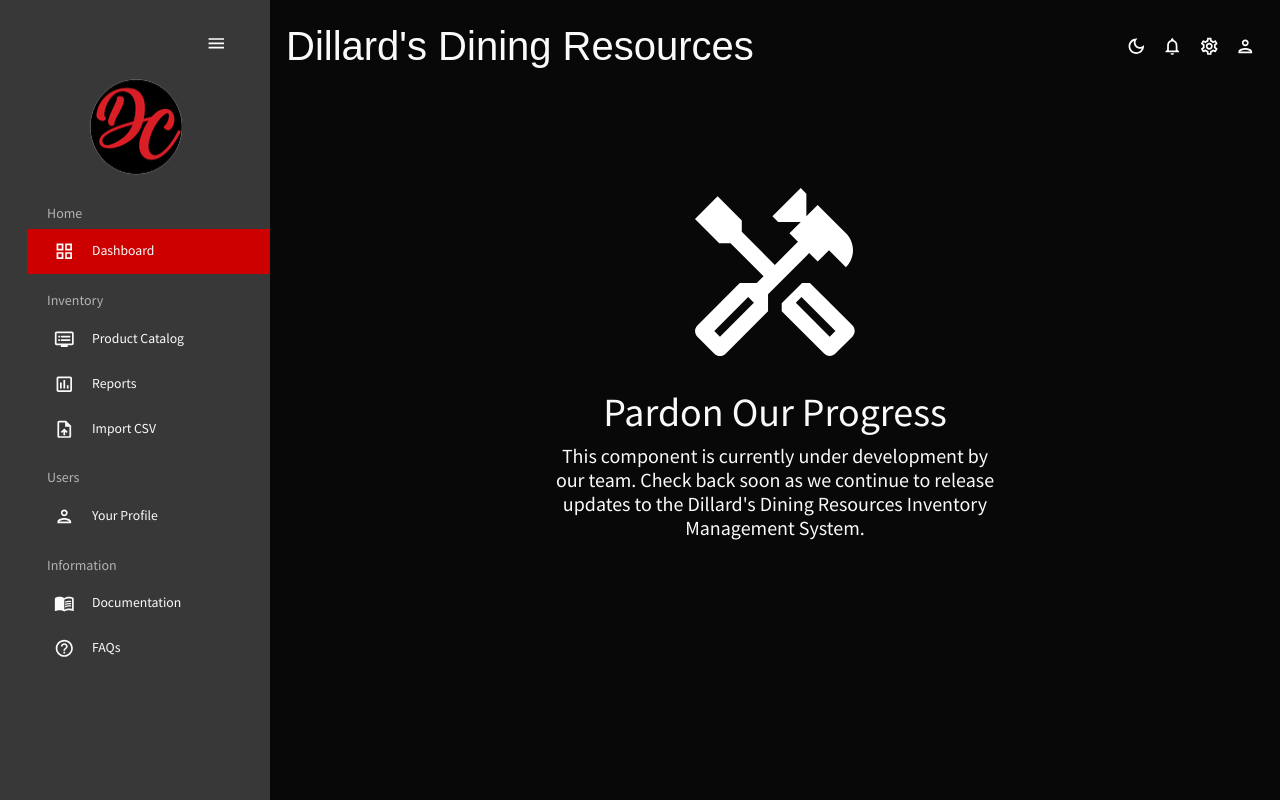
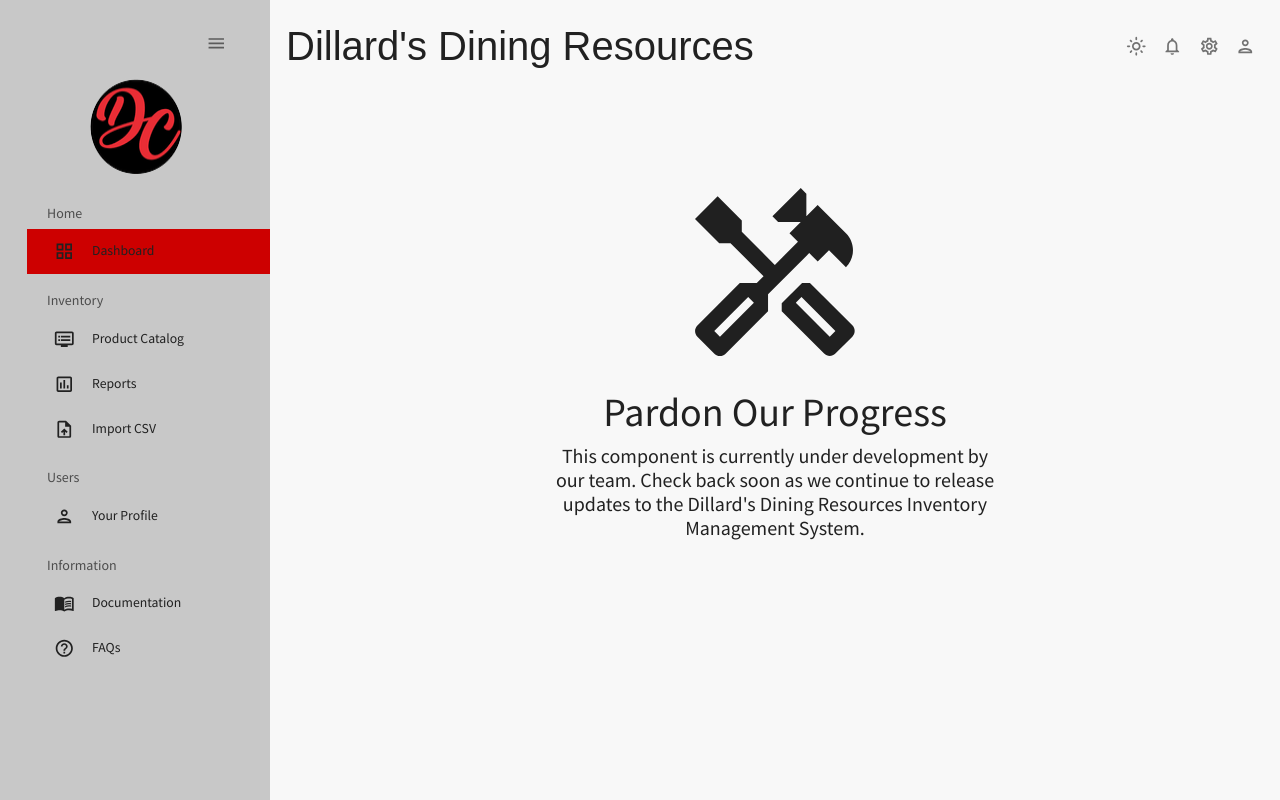
Before and after one commit to todd-buck/CapstoneProject, a React (Create React App) app in the folder DDRInventory-UI/: page / in a window 1280 px wide. Built offline with nearby package versions, Linux system fonts and the light colour scheme; a web font is replaced by a local one.

Commit message:
Fixed bug with violet outline on active TextField

```diff
--- a/DDRInventory-UI/src/theme.js
+++ b/DDRInventory-UI/src/theme.js
@@ -130,7 +130,7 @@ export const themeSettings = (mode) => {
             ...(mode === "dark"
                 ? {
                     primary: {
-                        main: "#FF00FF", // magenta
+                        main: colors.gray[100], // magenta
                     },
                     secondary: {
                         main: "#00FFFF", // cyan
@@ -146,7 +146,7 @@ export const themeSettings = (mode) => {
                     }
                 } : {
                     primary: {
-                        main: "#FF00FF", // magenta
+                        main: colors.gray[100], // magenta
                     },
                     secondary: {
                         main: "#00FFFF", // cyan
@@ -212,7 +212,7 @@ export const ColorModeContext = createContext({
 });
 
 export const useMode = () => {
-    const [mode, setMode] = useState("dark");
+    const [mode, setMode] = useState("light");
 
     const colorMode = useMemo(
         () => ({
```
